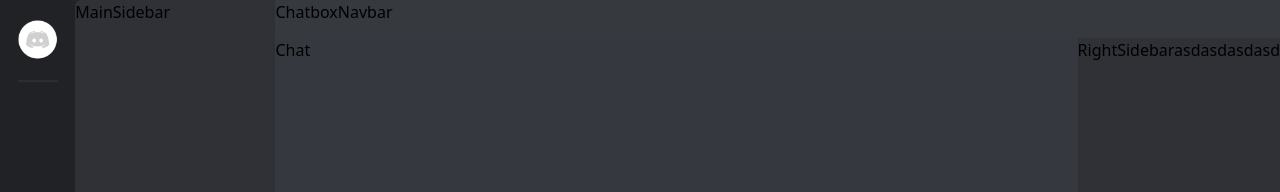
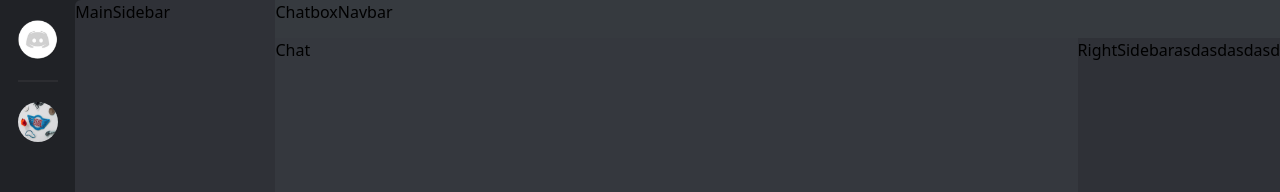
Before and after one commit to luvie23/Discord-Frontend, a React (Create React App) app in the folder discord/: page / in a window 1280 px wide. Shown: the top 192 px of the page. Built offline with nearby package versions, Linux system fonts and the light colour scheme.

Commit message:
add discord server component

```diff
--- /dev/null
+++ b/discord/src/components/Server.js
@@ -0,0 +1,10 @@
+import React from "react";
+
+const Server = (props) => {
+    return (
+        <img className="w-10 h-10 my-5 rounded-full"
+       alt={props.name} src={props.serverImage}/>
+    )
+}
+
+export default Server
--- a/discord/src/components/Sidebar.js
+++ b/discord/src/components/Sidebar.js
@@ -1,6 +1,15 @@
 import React from "react";
+import Server from "./Server";
+
 import discordlogo from '../assets/discordlogo.png'
+import coolServerImage from '../assets/serverphotos/coolserver.jpg'
 
+let servers = [
+    {
+        name: 'Cool Server',
+        image: coolServerImage
+    }
+]
 
 
 const Sidebar = () => {
@@ -9,6 +18,9 @@ const Sidebar = () => {
     return (
         <div className='h-full w-20 bg-[#202226] flex flex-col justify-start items-center'>
             <img className="w-10 py-5 border-b-2 border-[#2C2D31]" src={discordlogo}/>
+            {servers.map(server => (
+                <Server serverImage={server.image} name={server.name}/>
+            ))}
 
         </div>
     )
```
Also changed, not shown: discord/src/assets/serverphotos/coolserver.jpg (renamed from discord/src/assets/serverphotos/chris-curry-DfOynM0s0Lc-unsplash.jpg).
